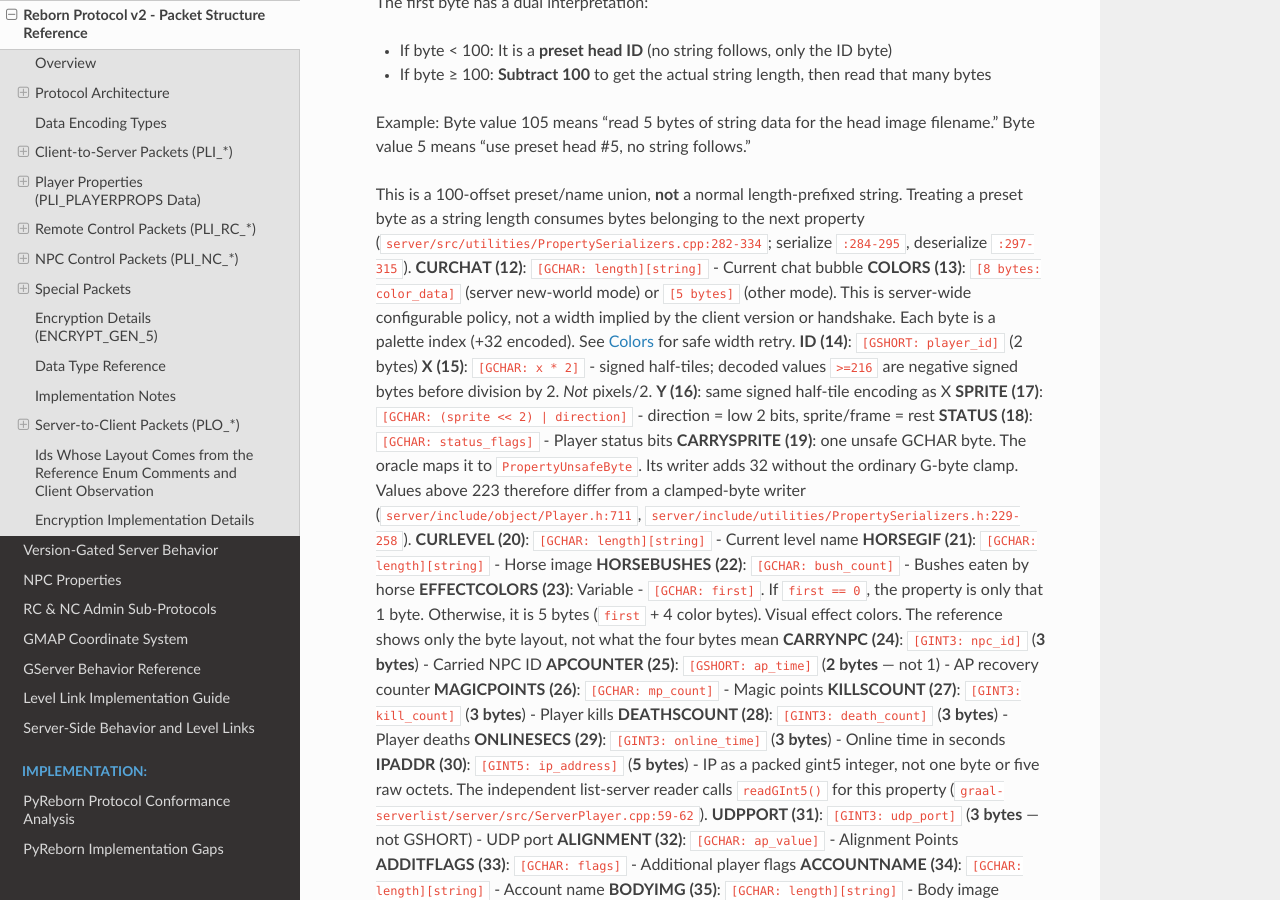
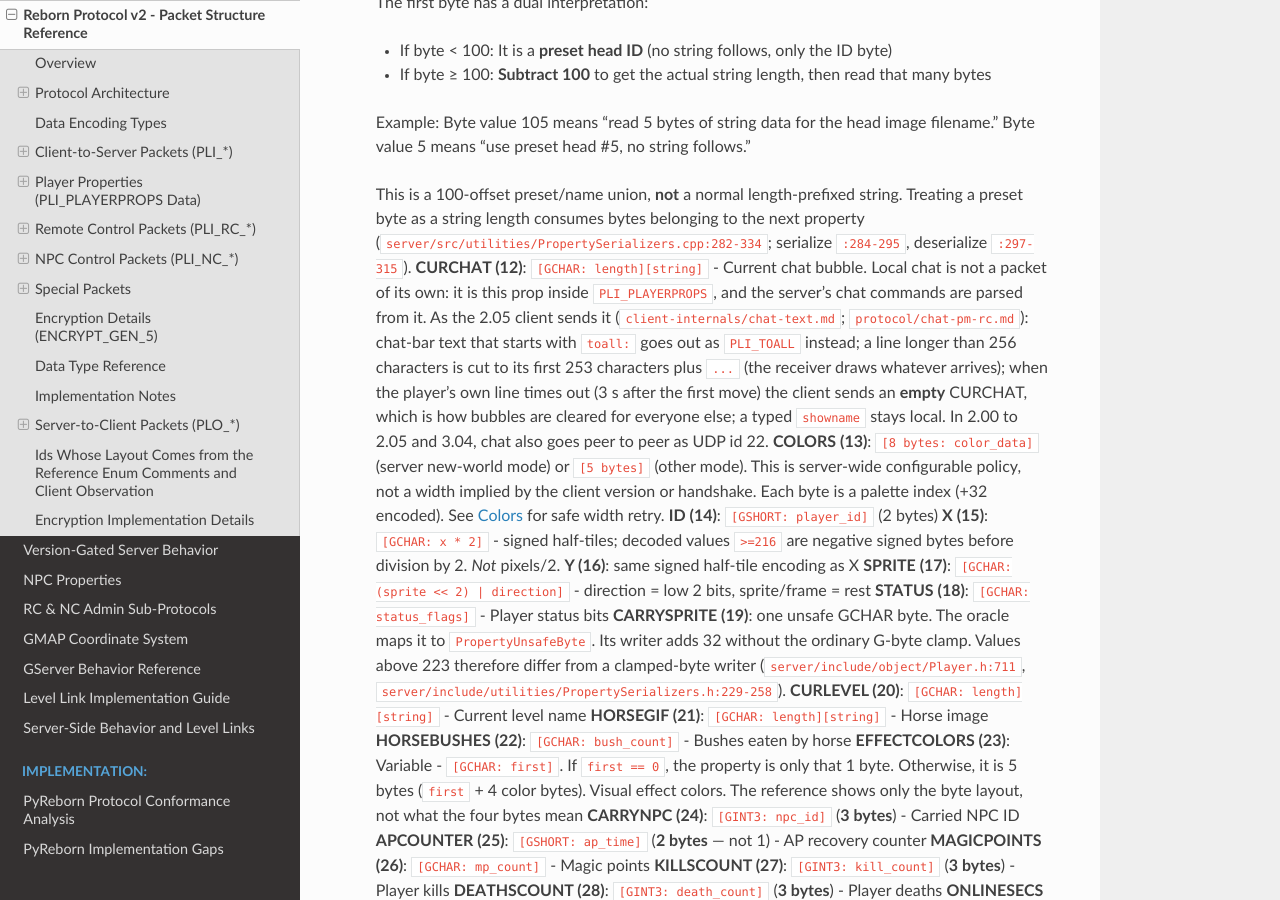
Before and after one commit to hosler/reborn-protocol-docs, a Sphinx documentation site: the page built from docs/protocol/packet-structures.md, in a window 1280 px wide and 900 px high, scrolled down 17032 px. Built offline with Sphinx 7.4.7 and the Read the Docs theme 3.1.0, drawn with Linux system fonts in a browser that asks for light colours.

Commit message:
Chat bubbles: how the 2.05 client sends, cuts and clears CURCHAT
Co-Authored-By: Claude Opus 5.5 <noreply@anthropic.com>
Claude-Session: https://claude.ai/code/session_01UG2Sqj3AfdfVRC86AzKWQa

```diff
--- a/docs/protocol/packet-structures.md
+++ b/docs/protocol/packet-structures.md
@@ -699,7 +699,14 @@ client version (`server/src/utilities/PropertySerializers.cpp:223-264`).
 > Treating a preset byte as a string length consumes bytes belonging to the next
 > property (`server/src/utilities/PropertySerializers.cpp:282-334`; serialize
 > `:284-295`, deserialize `:297-315`).
-**CURCHAT (12)**: `[GCHAR: length][string]` - Current chat bubble
+**CURCHAT (12)**: `[GCHAR: length][string]` - Current chat bubble. Local chat is not a packet
+of its own: it is this prop inside `PLI_PLAYERPROPS`, and the server's chat commands are parsed
+from it. As the 2.05 client sends it ([`client-internals/chat-text.md`](https://github.com/squirelworks/Graal_analysis/blob/main/client-internals/chat-text.md); [`protocol/chat-pm-rc.md`](https://github.com/squirelworks/Graal_analysis/blob/main/protocol/chat-pm-rc.md)): chat-bar text that starts with `toall:`
+goes out as `PLI_TOALL` instead; a line longer than 256 characters is cut to its first 253
+characters plus `...` (the receiver draws whatever arrives); when the player's own line times
+out (3 s after the first move) the client sends an **empty** CURCHAT, which is how bubbles are
+cleared for everyone else; a typed `showname` stays local. In 2.00 to 2.05 and 3.04, chat
+also goes peer to peer as UDP id 22.
 **COLORS (13)**: `[8 bytes: color_data]` (server new-world mode) or `[5 bytes]`
 (other mode). This is server-wide configurable policy, not a width implied by the
 client version or handshake. Each byte is a palette index (+32 encoded). See
```
